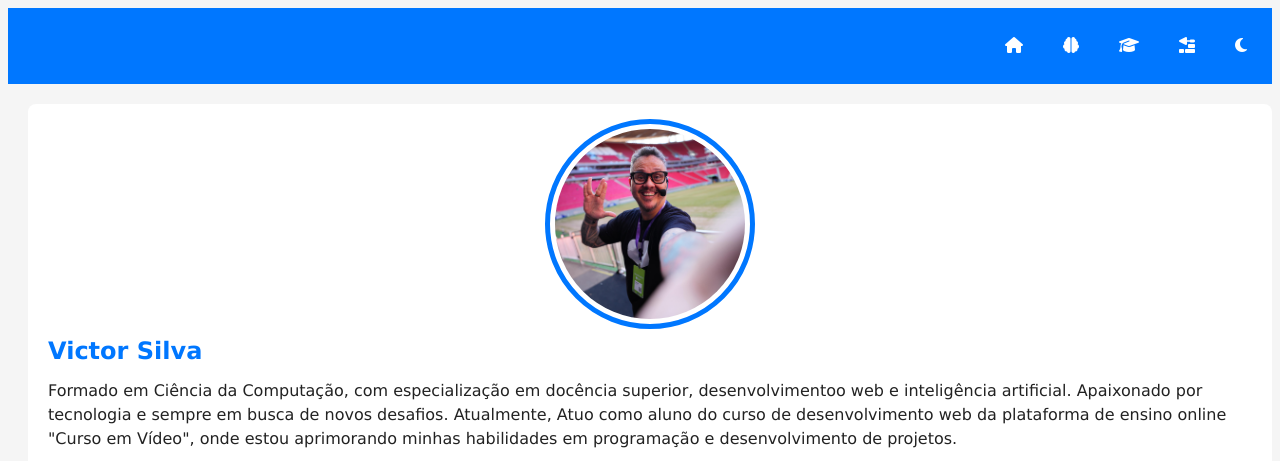
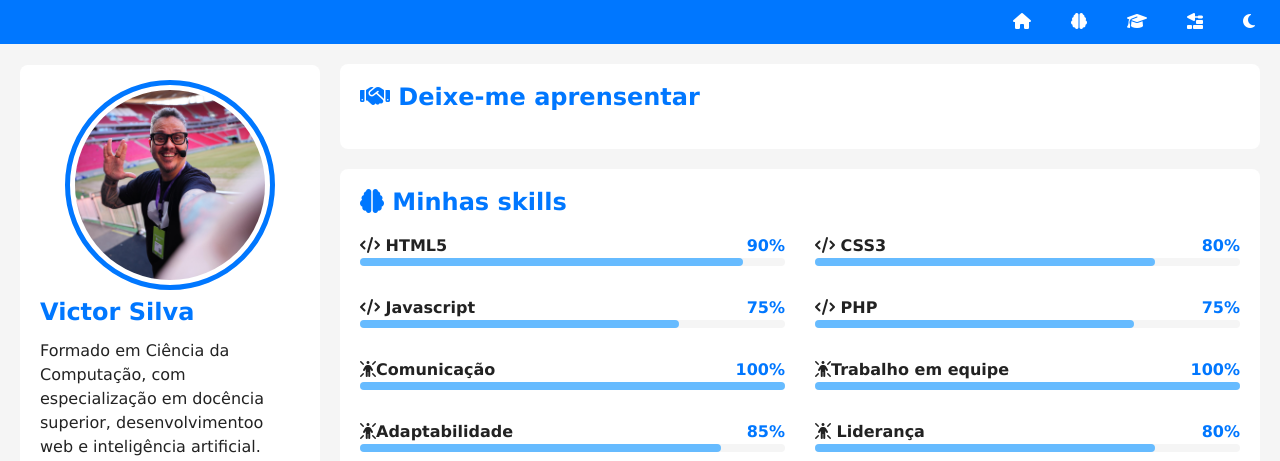
Before and after one commit to Victorsilva-cloud/projeto-portifolio, a plain HTML site: page index.html in a window 1280 px wide. Shown: the top 461 px of the page. Drawn offline with Linux system fonts and the light colour scheme.

Commit message:
responsividade telas maiores

```diff
--- a/estilos/style.css
+++ b/estilos/style.css
@@ -9,7 +9,8 @@
 */
 
 *{
-
+  margin: 0px;
+  padding: 0px;
   box-sizing: border-box;
 }
 
@@ -263,6 +264,25 @@ footer a:hover{
 }
 
 @media screen and (min-width: 768px) {
+
+  main {
+    grid-template-columns: auto 300px 1fr auto;
+
+  }
+
+  section#ficha{
+    grid-column: 2 / 3;
+    height: fit-content;
+    position: sticky;
+    top: 65px;
+
+  }
+
+  section#detalhes{
+    grid-column: 3 / 4;
+
+  }
+
   #skills-container{
     grid-template-columns: 1fr 1fr;
   }
```
